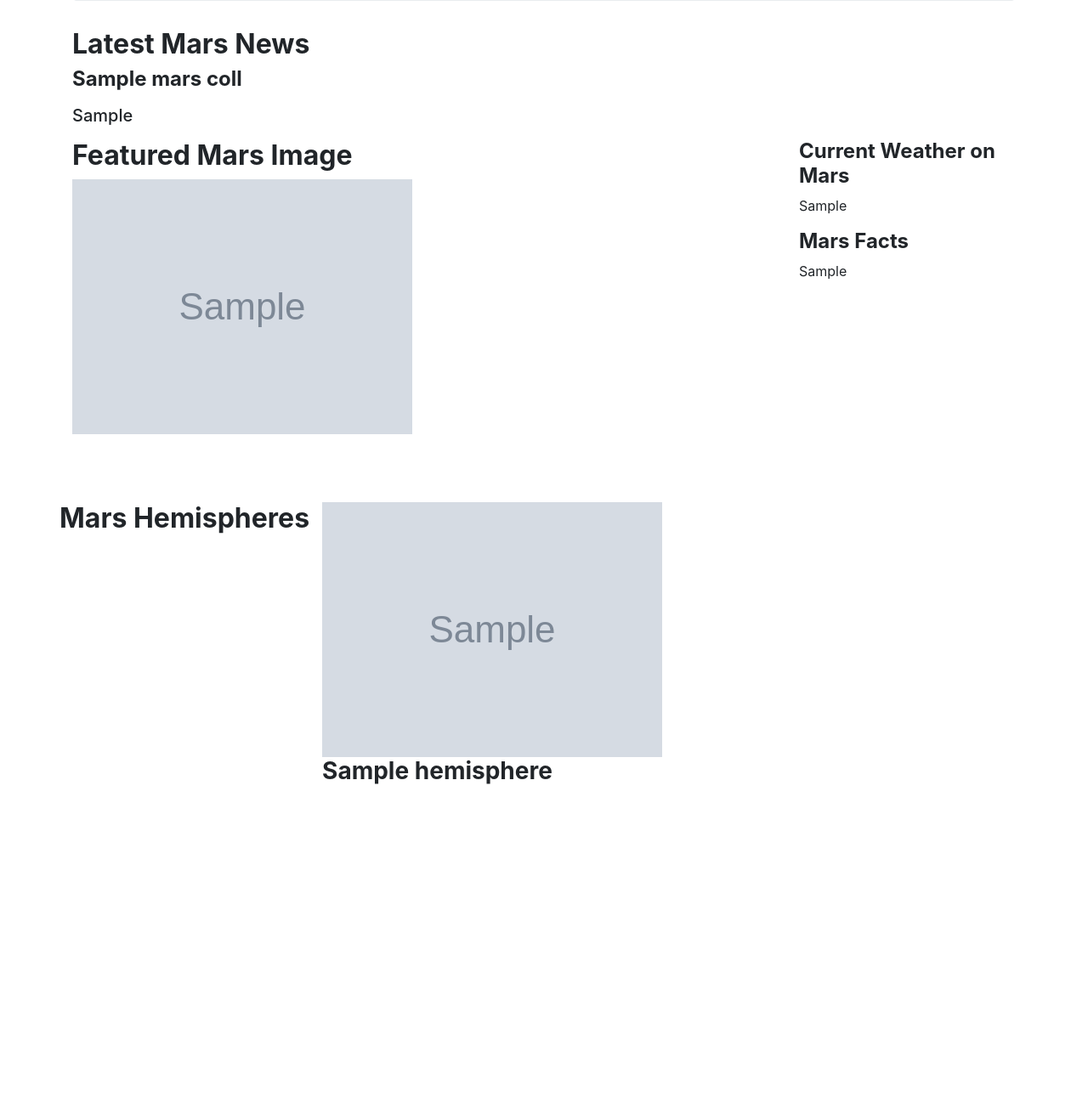
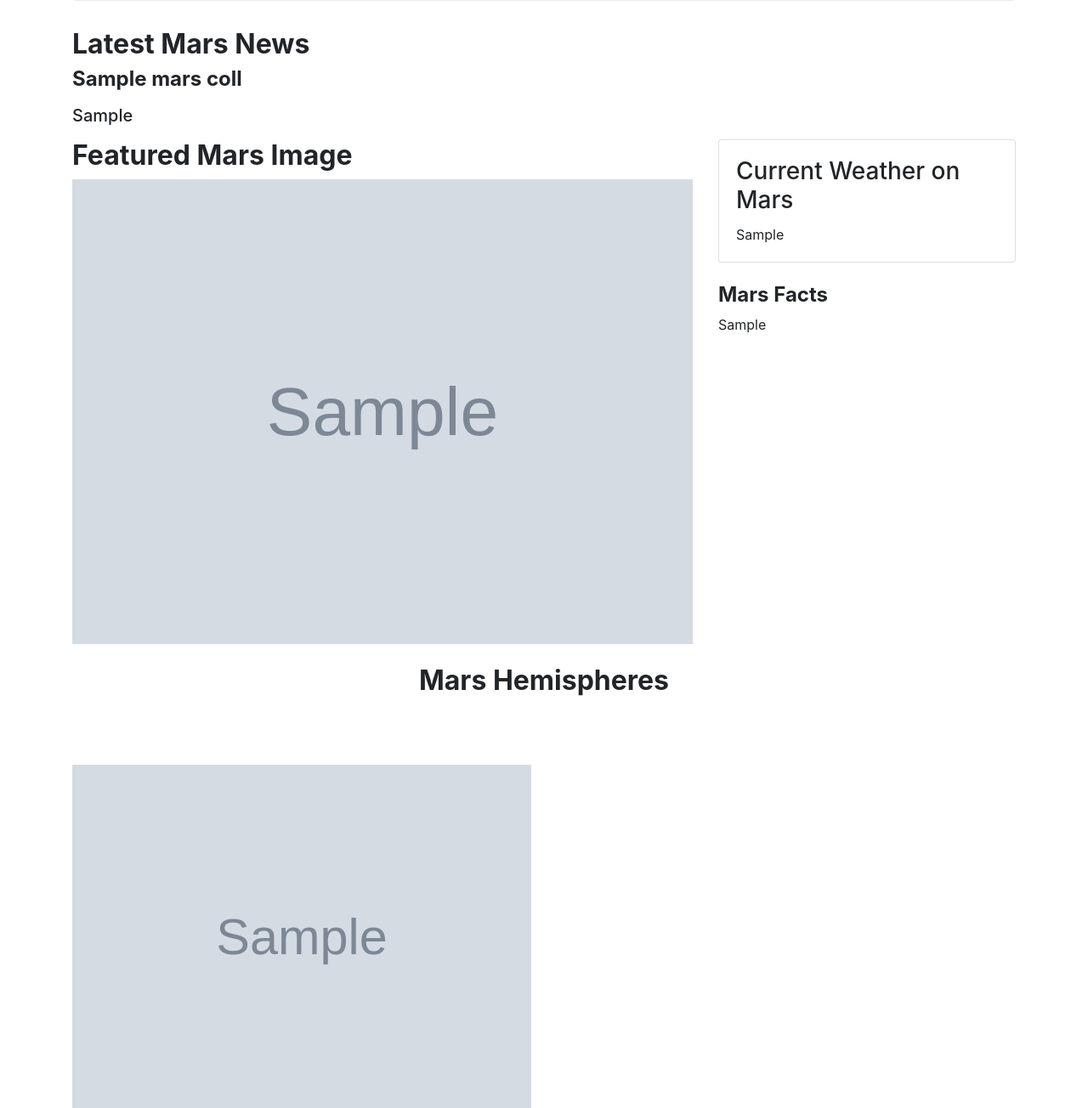
Before and after one commit to pinehat/Mission_to_Mars, a Flask app: page / in a window 1280 px wide. Shown: the part 247-1551 px from the top of the page at 85% size. Before the commit the page ends 1170 px from the top, so only its background shows below. Run offline with Flask 2, Linux system fonts and the light colour scheme; grey boxes marked "Sample" are stand-in pictures; a database or web service that is not in the repository returns one stand-in record (values such as "Sample title"); some libraries are stand-ins or nearby versions.

Commit message:
work in progress

```diff
--- a/app.py
+++ b/app.py
@@ -25,9 +25,9 @@ def scrape():
     mongo.db.mars_coll.update({}, mars_dict, upsert=True)
 
     #return redirect("http://localhost:5000/", code=302)
-    #return redirect("/", code=302)
+    return redirect("/", code=302)
 
-    return "Scraping was successful."
+    #return "Scraping was successful."
 
 if __name__ == "__main__":
     #print (scrape_mars.scrape())
--- a/scrape_mars.py
+++ b/scrape_mars.py
@@ -126,8 +126,8 @@ def get_hemispheres(browser):
 
         # Get title and cut off 'enhanced' from end
         title = hemisphere.find('div', class_='description').find('a', class_='itemLink product-item').h3.text
-        hemisphere_title = str(title.split()[0:-1])
-
+        if title.endswith(' Enhanced'):
+            title = title[:-9]
         # Construct each hemisphere image URL
         url = 'https://astrogeology.usgs.gov'
         full_url = url + hemisphere.find('a',class_='itemLink product-item')['href']
@@ -138,7 +138,7 @@ def get_hemispheres(browser):
         image_soup = BeautifulSoup(usgs_html,'html.parser')
         image_url = image_soup.find('div',class_='downloads').a['href']
 
-        hemisphere_dict = {"title" : hemisphere_title,"image_url" : image_url}
+        hemisphere_dict = {"title": title,"image_url": image_url}
 
         # Construct list of hemisphere dictionaries
         hemisphere_images.append(hemisphere_dict)
--- a/templates/index.html
+++ b/templates/index.html
@@ -10,7 +10,7 @@
 
 <body>
 
-    <div class="container">
+  <div class="container">
     <div class="jumbotron text-center">
       <h1><b>Mission to Mars</b></h1>
       <p><a class="btn btn-primary btn-lg" href="/scrape" role="button">Scrape New Data</a></p>
@@ -31,19 +31,19 @@
 
     <div class="row">
 
-        <div class="col-md-9">
+        <div class="col-md-8">
         <h2><b>Featured Mars Image</b></h2>
-          <img src="{{mars_data.featured_image_url}}" class="img-responsive">
+          <img src="{{mars_data.featured_image_url}}" alt="featured Mars image" class="img-responsive" width='100%'>
       </div>
 
-      <div class="col-md-3">
+      <div class="col-md-4">
 
         <div class="row">
           <div class="col-md-12">
-              <div class="panel panel-default">
-                  <div class="panel-body">
-                      <h4><b>Current Weather on Mars</b></h4>
-                      <p>{{mars_data.mars_tweet}}</p>
+              <div class="card mb-4">
+                  <div class="card-body">
+                      <h3 class="card-title">Current Weather on Mars</h3>
+                      <p class="card-text">{{mars_data.mars_tweet}}</p>
                   </div>
               </div>
           </div>
@@ -58,24 +58,25 @@
       </div>
     </div>
 
+    <div class="page-header mt-4">
+      <h2 class="text-center"><b>Mars Hemispheres</b></h2>
+    </div>
 
     <div class="row" style="margin-top:80px;">
-      <div class="page-header">
-        <h2 class="text-center"><b>Mars Hemispheres</b></h2>
-      </div>
-
-      {% for hemisphere in mars_data.hemispheres %}
+        {% for hemisphere in mars_data.hemispheres %}
         <div class="col-md-6">
             <div class="thumbnail">
-            <img src="{{hemisphere.img_url}}">
+            <img src="{{hemisphere.image_url}}" alt = "Mars image" width="100%">
             <div class="caption">
                 <h3><b>{{hemisphere.title}}</b></h3>
             </div>
             </div>
         </div>
-      {% endfor %}
+        {% endfor %}
+      </div>
+    </div>
 
-    </div>
+
   </div>
 
   <script src="https://code.jquery.com/jquery-3.3.1.slim.min.js" integrity="sha384-q8i/X+965DzO0rT7abK41JStQIAqVgRVzpbzo5smXKp4YfRvH+8abtTE1Pi6jizo" crossorigin="anonymous"></script>
```
Also changed, not shown: templates/mars_facts.html (renamed from mars_facts.html), 1 other file.
